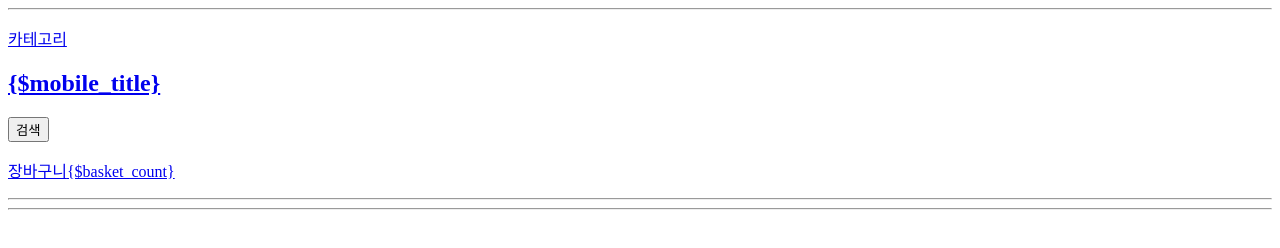
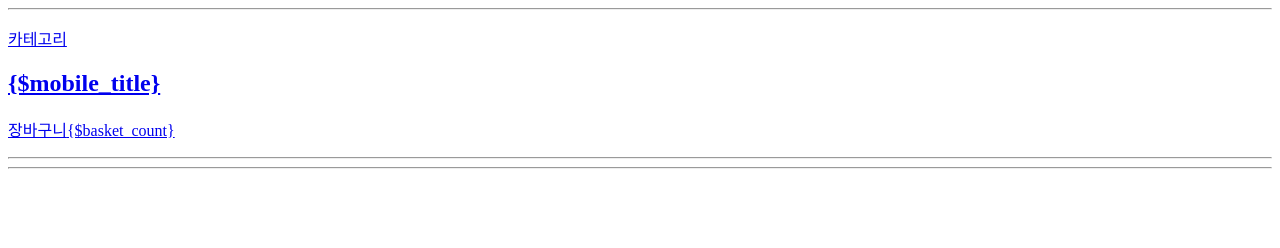
Before and after one commit to aquabuz/correctMall, a plain HTML site: page layout/basic/layout.html in a window 1280 px wide. Drawn offline with Linux system fonts and the light colour scheme.

Commit message:
1. 상세페이지 복구완료.

```diff
--- a/layout/basic/layout.html
+++ b/layout/basic/layout.html
@@ -13,7 +13,7 @@
     <!--@css(/layout/basic/css/ec-base-button.css)-->
     <!--@css(/layout/basic/css/ec-base-layer.css)-->
     <!--@css(/layout/basic/css/ec-base-tab.css)-->
-    <!-- test3 -->
+    <!--@css(/layout/basic/css/correct.min.css)-->
 
     <!-- 스마트디자인에서는 JQuery 1.4.4 버전이 내장되어있습니다. 추가로 호출하면 충돌이 생길 수 있습니다. -->
     <!--@js(/layout/basic/js/common.js)-->
@@ -29,14 +29,12 @@
                         <div class="searchWrap">
                             <p class="category"><a href="#none" class="fold">카테고리</a></p>
                             <h1 module="Layout_LogoTop"><a href="/">{$mobile_title}</a></h1>
-                            <p class="search"><button type="button">검색</button></p>
+                            <!-- //// <p class="search"><button type="button">검색</button></p> -->
                             <p module="Layout_orderBasketcount">
                                 <a href="/order/basket.html" class="btnBasket">장바구니<span class="count {$basket_count_display|display} {$basket_count_display_class}"><span class="{$basket_count_class}">{$basket_count}</span></span></a>
                             </p>
                         </div>
-                        <!--@import(/layout/basic/navigation.html)-->
                     </section>
-                    <!--@import(/layout/basic/search.html)-->
                 </div>
             </header>
             <hr class="layout">
```
